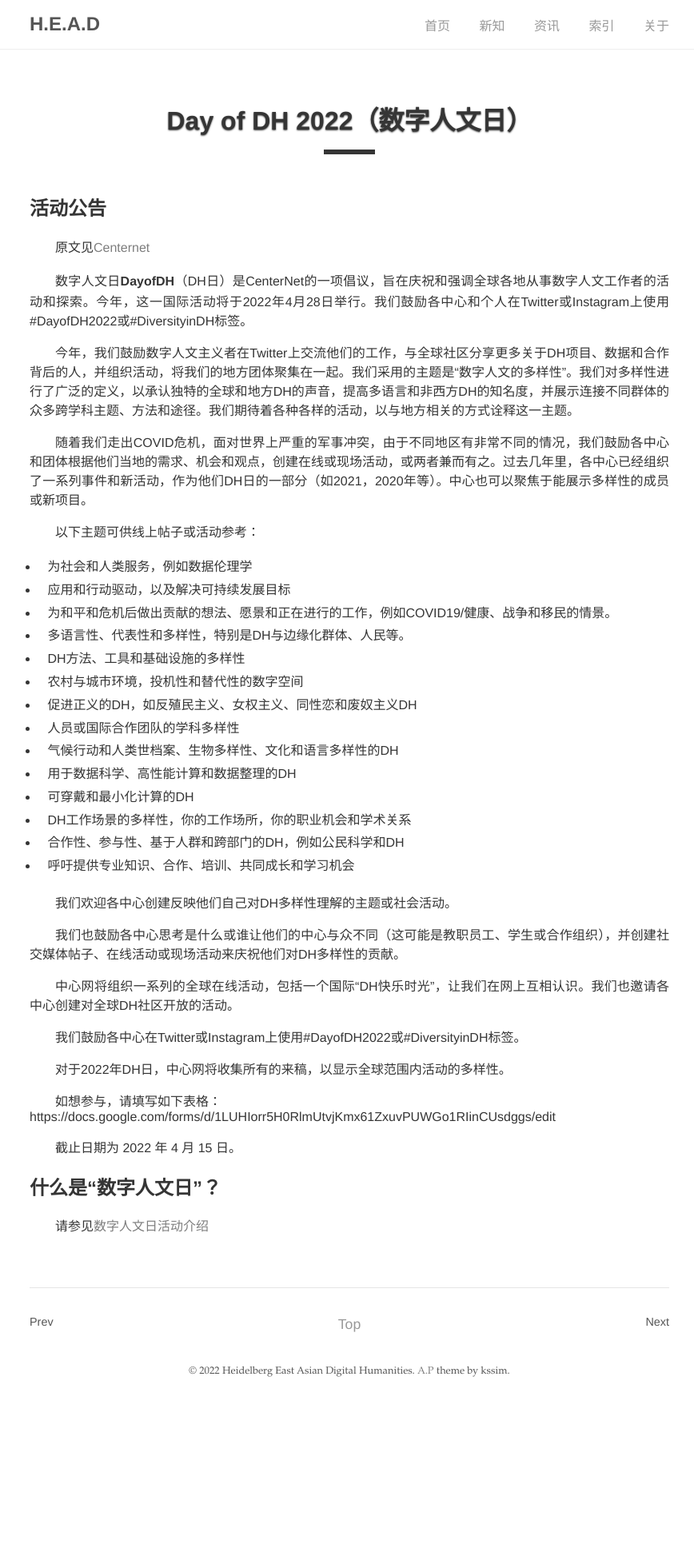
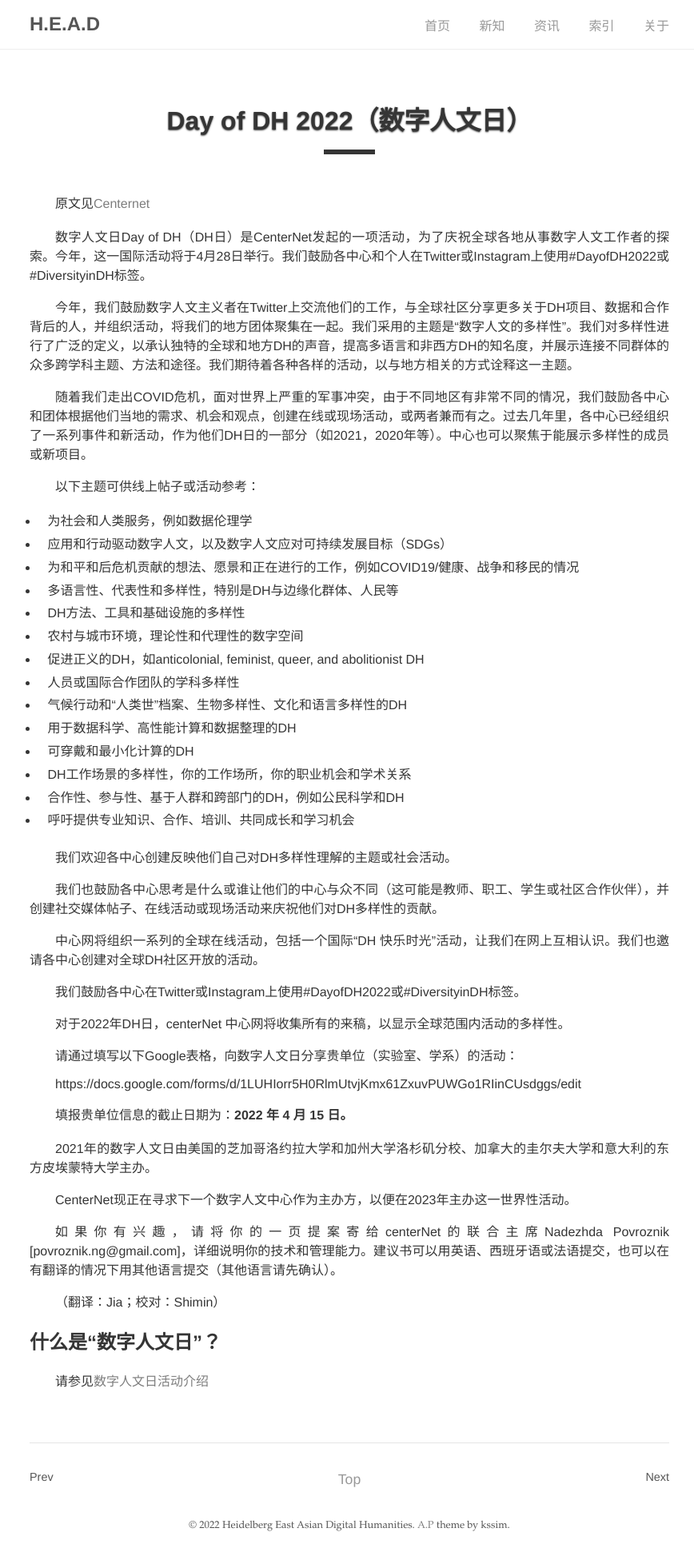
Before and after one commit to DHHD2022/DHHD2022.GitHub.io, a Jekyll site: the page built from dh_news/_posts/2022-04-01-活动：DayofDH2022.md, in a window 1280 px wide. Shown: the whole page at 80% size, without its empty margins (203-1071 px from the left). Built offline with Jekyll 4.4.1, drawn with Linux system fonts in a browser that asks for light colours; before the commit the page ends 1758 px from its top, so only the background shows below that.

Commit message:
Update 2022-04-01-活动：DayofDH2022.md

```diff
--- a/dh_news/_posts/2022-04-01-活动：DayofDH2022.md
+++ b/dh_news/_posts/2022-04-01-活动：DayofDH2022.md
@@ -6,47 +6,64 @@ tech : "活动资讯"
 type: 活动
 categories: dh_news
 ---
-## 活动公告
-
 原文见[Centernet](https://dhcenternet.org/initiatives/day-of-dh/2022)
 
-数字人文日**DayofDH**（DH日）是CenterNet的一项倡议，旨在庆祝和强调全球各地从事数字人文工作者的活动和探索。今年，这一国际活动将于2022年4月28日举行。我们鼓励各中心和个人在Twitter或Instagram上使用#DayofDH2022或#DiversityinDH标签。
+数字人文日Day of  DH（DH日）是CenterNet发起的一项活动，为了庆祝全球各地从事数字人文工作者的探索。今年，这一国际活动将于4月28日举行。我们鼓励各中心和个人在Twitter或Instagram上使用#DayofDH2022或#DiversityinDH标签。
 
 今年，我们鼓励数字人文主义者在Twitter上交流他们的工作，与全球社区分享更多关于DH项目、数据和合作背后的人，并组织活动，将我们的地方团体聚集在一起。我们采用的主题是“数字人文的多样性”。我们对多样性进行了广泛的定义，以承认独特的全球和地方DH的声音，提高多语言和非西方DH的知名度，并展示连接不同群体的众多跨学科主题、方法和途径。我们期待着各种各样的活动，以与地方相关的方式诠释这一主题。
 
 随着我们走出COVID危机，面对世界上严重的军事冲突，由于不同地区有非常不同的情况，我们鼓励各中心和团体根据他们当地的需求、机会和观点，创建在线或现场活动，或两者兼而有之。过去几年里，各中心已经组织了一系列事件和新活动，作为他们DH日的一部分（如2021，2020年等）。中心也可以聚焦于能展示多样性的成员或新项目。
 
+
+
 以下主题可供线上帖子或活动参考：
 
-* 为社会和人类服务，例如数据伦理学
-* 应用和行动驱动，以及解决可持续发展目标
-* 为和平和危机后做出贡献的想法、愿景和正在进行的工作，例如COVID19/健康、战争和移民的情景。
-* 多语言性、代表性和多样性，特别是DH与边缘化群体、人民等。
-* DH方法、工具和基础设施的多样性
-* 农村与城市环境，投机性和替代性的数字空间
-* 促进正义的DH，如反殖民主义、女权主义、同性恋和废奴主义DH
-* 人员或国际合作团队的学科多样性
-* 气候行动和人类世档案、生物多样性、文化和语言多样性的DH
-* 用于数据科学、高性能计算和数据整理的DH
-* 可穿戴和最小化计算的DH
-* DH工作场景的多样性，你的工作场所，你的职业机会和学术关系
-* 合作性、参与性、基于人群和跨部门的DH，例如公民科学和DH
-* 呼吁提供专业知识、合作、培训、共同成长和学习机会
+- 为社会和人类服务，例如数据伦理学
+- 应用和行动驱动数字人文，以及数字人文应对可持续发展目标（SDGs）
+- 为和平和后危机贡献的想法、愿景和正在进行的工作，例如COVID19/健康、战争和移民的情况
+- 多语言性、代表性和多样性，特别是DH与边缘化群体、人民等
+- DH方法、工具和基础设施的多样性
+- 农村与城市环境，理论性和代理性的数字空间
+- 促进正义的DH，如anticolonial, feminist, queer, and abolitionist DH
+- 人员或国际合作团队的学科多样性
+- 气候行动和“人类世”档案、生物多样性、文化和语言多样性的DH
+- 用于数据科学、高性能计算和数据整理的DH
+- 可穿戴和最小化计算的DH
+- DH工作场景的多样性，你的工作场所，你的职业机会和学术关系
+- 合作性、参与性、基于人群和跨部门的DH，例如公民科学和DH
+- 呼吁提供专业知识、合作、培训、共同成长和学习机会
 
 我们欢迎各中心创建反映他们自己对DH多样性理解的主题或社会活动。
 
-我们也鼓励各中心思考是什么或谁让他们的中心与众不同（这可能是教职员工、学生或合作组织），并创建社交媒体帖子、在线活动或现场活动来庆祝他们对DH多样性的贡献。
+我们也鼓励各中心思考是什么或谁让他们的中心与众不同（这可能是教师、职工、学生或社区合作伙伴），并创建社交媒体帖子、在线活动或现场活动来庆祝他们对DH多样性的贡献。
 
-中心网将组织一系列的全球在线活动，包括一个国际“DH快乐时光”，让我们在网上互相认识。我们也邀请各中心创建对全球DH社区开放的活动。
+中心网将组织一系列的全球在线活动，包括一个国际“DH 快乐时光”活动，让我们在网上互相认识。我们也邀请各中心创建对全球DH社区开放的活动。
 
 我们鼓励各中心在Twitter或Instagram上使用#DayofDH2022或#DiversityinDH标签。
 
-对于2022年DH日，中心网将收集所有的来稿，以显示全球范围内活动的多样性。
+对于2022年DH日，centerNet 中心网将收集所有的来稿，以显示全球范围内活动的多样性。
 
-如想参与，请填写如下表格：
+
+
+请通过填写以下Google表格，向数字人文日分享贵单位（实验室、学系）的活动：
+
 https://docs.google.com/forms/d/1LUHIorr5H0RlmUtvjKmx61ZxuvPUWGo1RIinCUsdggs/edit
 
-截止日期为 2022 年 4 月 15 日。
+填报贵单位信息的截止日期为：**2022 年 4 月 15 日。**
+
+
+
+2021年的数字人文日由美国的芝加哥洛约拉大学和加州大学洛杉矶分校、加拿大的圭尔夫大学和意大利的东方皮埃蒙特大学主办。
+
+CenterNet现正在寻求下一个数字人文中心作为主办方，以便在2023年主办这一世界性活动。
+
+如果你有兴趣，请将你的一页提案寄给centerNet的联合主席Nadezhda Povroznik  [povroznik.ng@gmail.com]，详细说明你的技术和管理能力。建议书可以用英语、西班牙语或法语提交，也可以在有翻译的情况下用其他语言提交（其他语言请先确认）。
+
+
+
+（翻译：Jia；校对：Shimin）
+
+
 
 ## 什么是“数字人文日”？
 请参见[数字人文日活动介绍](https://dhhd2022.github.io/2022-04-01/DayofDH%E6%B4%BB%E5%8A%A8)
```
